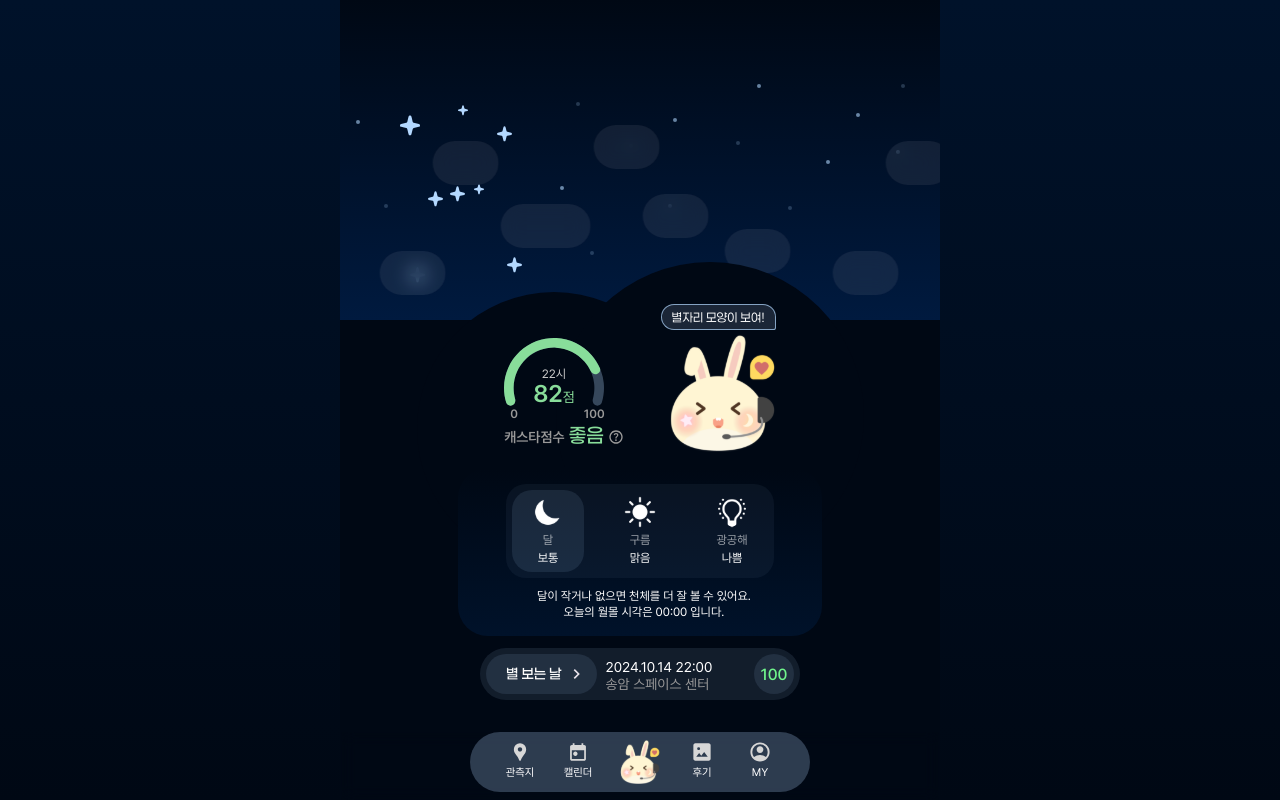
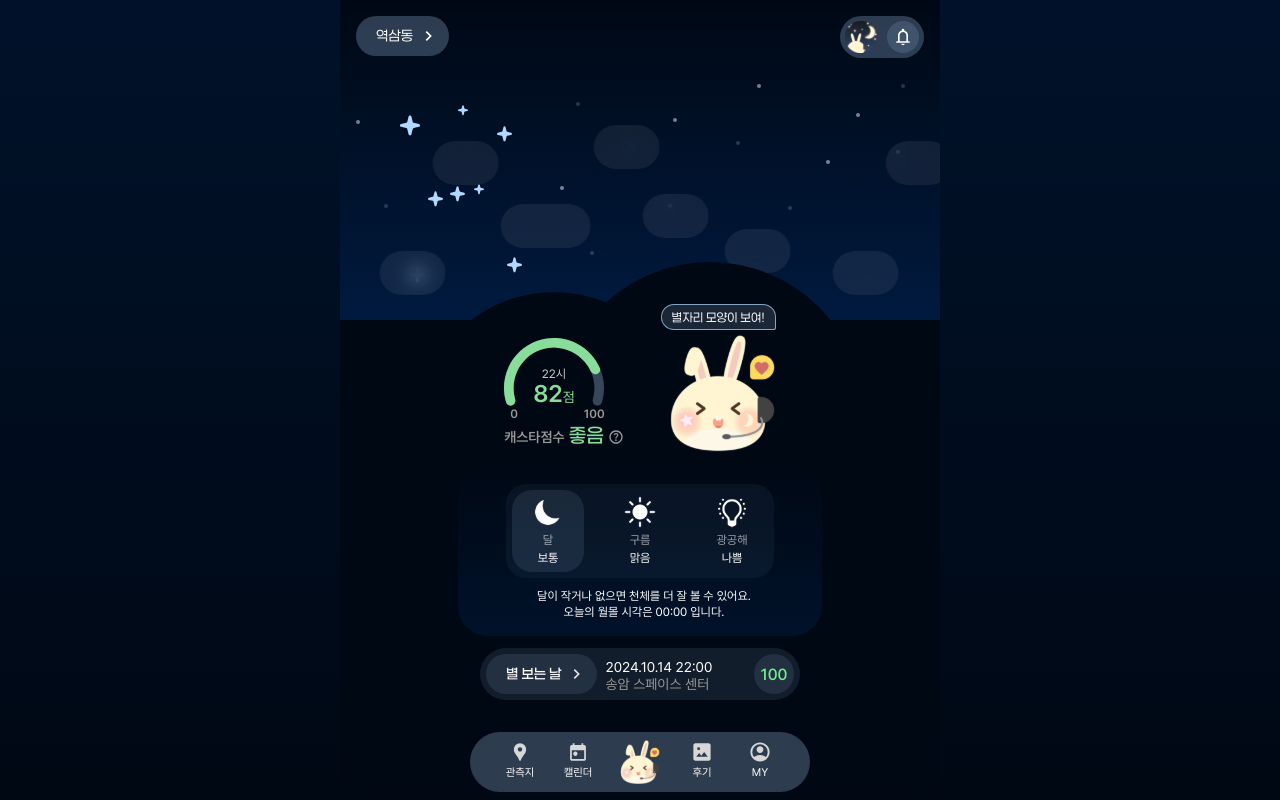
Before and after one commit to se-eun-park/StarCast, a React (Vite) app in the folder frontend/: page /home in a window 1280 px wide. Built offline with nearby package versions, Linux system fonts and the light colour scheme.

Commit message:
fix: topbar controller z 인덱스 수정

```diff
--- a/frontend/src/components/home/topbar-controller/index.tsx
+++ b/frontend/src/components/home/topbar-controller/index.tsx
@@ -3,7 +3,7 @@ import UserController from '@components/home/topbar-controller/UserController.ts
 
 export default function TopbarController() {
   return (
-    <div className='fixed top-0 flex justify-between p-4 w-[37.5rem] strong-blur'>
+    <div className='fixed z-10 top-0 flex justify-between p-4 w-[37.5rem] strong-blur'>
       <LocationController />
       <UserController />
     </div>
```
